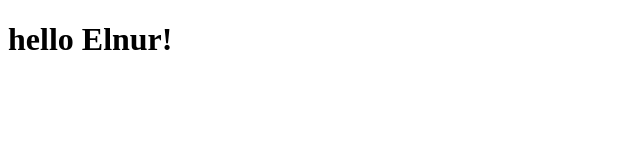
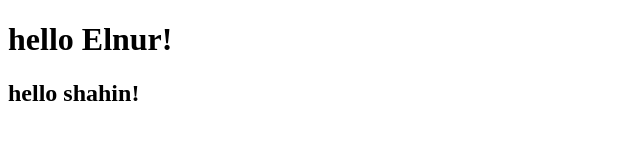
Before and after one commit to shahinsafarali/elnur-git, a plain HTML site: page index.html in a window 1280 px wide. Shown: the whole page, without its empty margins (0-640 px from the left). Drawn offline with Linux system fonts and the light colour scheme.

Commit message:
greeting shahin

```diff
--- a/index.html
+++ b/index.html
@@ -8,6 +8,6 @@
 </head>
 <body>
     <h1>hello Elnur!</h1>
-
+    <h2>hello shahin!</h2>
 </body>
 </html>
```
